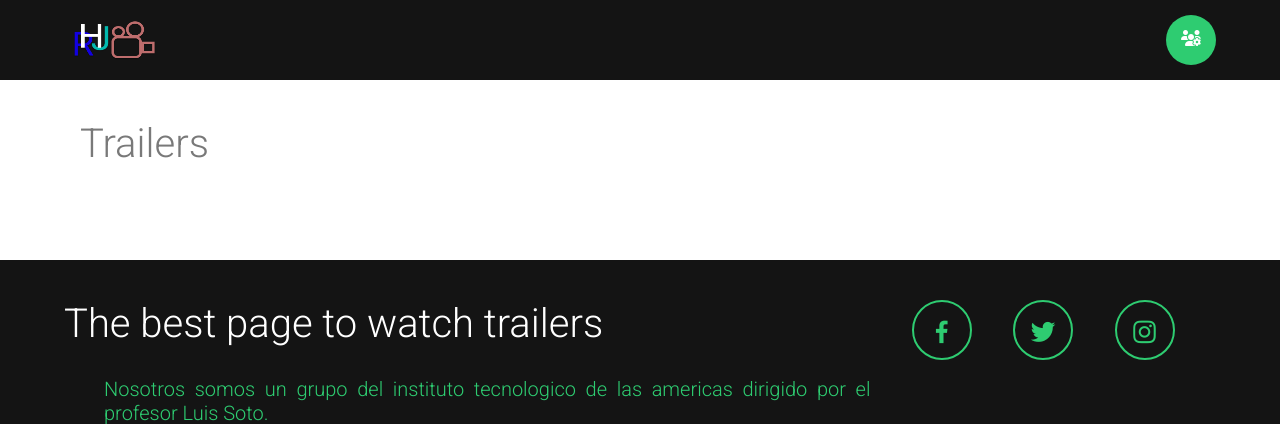
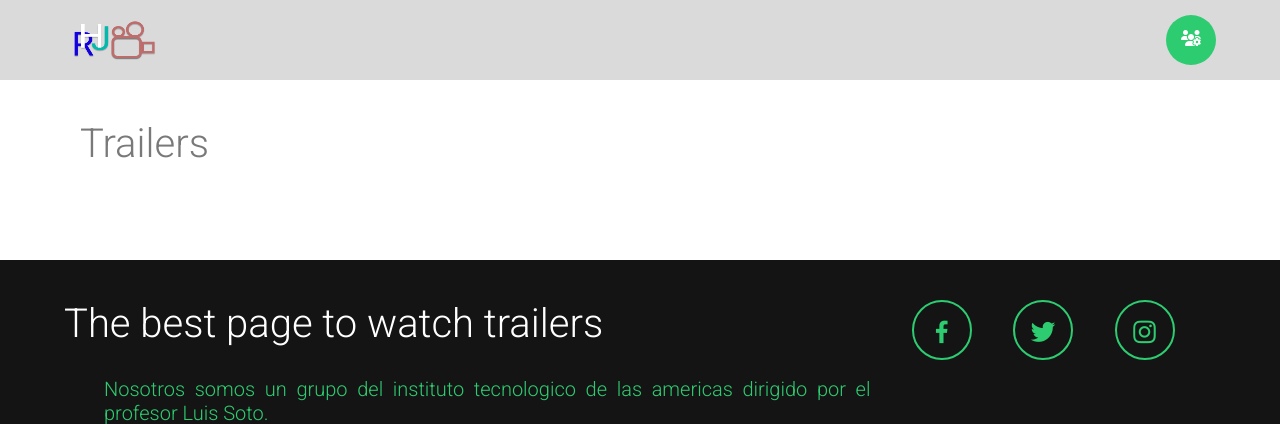
Before and after one commit to therodycc/Pagina-de-trailers-, a PHP site: page / in a window 1280 px wide. Shown: the top 424 px of the page. Run offline with PHP 8.4, Linux system fonts and the light colour scheme; data that the repository does not hold is empty; some libraries are stand-ins or nearby versions.

Commit message:
Modifique el color del header

```diff
--- a/Estilos/Estilos.css
+++ b/Estilos/Estilos.css
@@ -33,7 +33,7 @@ body {
 
 header {
     width: 100%;
-    background-color: #141414;
+    background-color: #dadada;
     /* height: 70px; */
     display: flex;
     justify-content: center;
```
